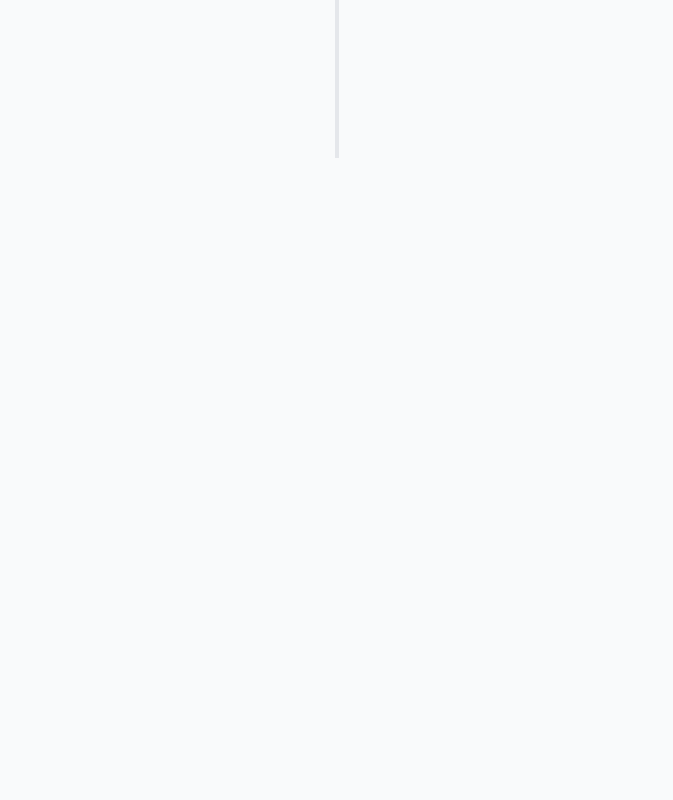
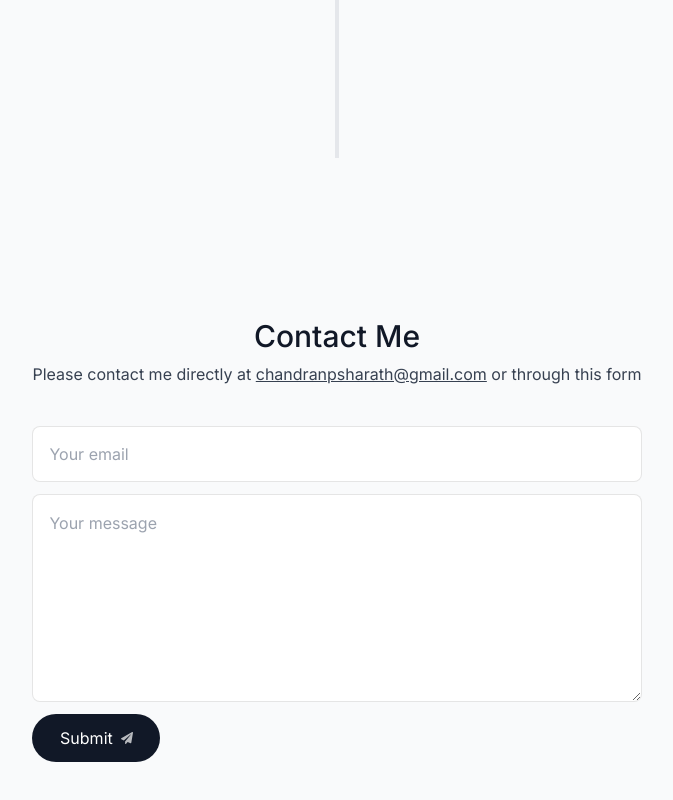
Before and after one commit to sharath-wq/next-js-portfolio, a Next.js app: page / in a window 1280 px wide. Shown: the part 3910-4710 px from the top of the page, without its empty margins (303-976 px from the left). Built offline with nearby package versions, Linux system fonts and the light colour scheme.

Commit message:
contact section structure completed and animation added.

```diff
--- a/app/globals.css
+++ b/app/globals.css
@@ -5,3 +5,7 @@
 html {
     --line-color: #e5e7eb;
 }
+
+.borderBlack {
+    @apply border border-black/10;
+}
--- a/app/layout.tsx
+++ b/app/layout.tsx
@@ -14,7 +14,7 @@
 export default function RootLayout({ children }: { children: React.ReactNode }) {
     return (
         <html lang="en" className="!scroll-smooth">
-            <body className={`${inter.className} bg-gray-50 text-gray-900 relative h-[5000px] pt-28 sm:pt-36`}>
+            <body className={`${inter.className} bg-gray-50 text-gray-900 relative pt-28 sm:pt-36`}>
                 <div className="bg-[#ADD8E6] absolute top-[-6rem] -z-10 right-[11rem] h-[31.25rem] w-[31.25rem] rounded-full blur-[10rem] sm:w-[68.75rem] dark:bg-[#FFB6C1]"></div>
                 <div className="bg-[#FFB6C1] absolute top-[-1rem] -z-10 left-[-35rem] h-[31.25rem] w-[50rem] rounded-full blur-[10rem] sm:w-[68.75rem] md:left-[-33rem] lg:left-[-28rem] xl:left-[-15rem] 2xl:left-[-5rem] dark:bg-[#ADD8E6]"></div>
 
--- a/app/page.tsx
+++ b/app/page.tsx
@@ -1,4 +1,4 @@
-import { About, Experience, Intro, Projects, SectionDivider, Skills } from "@/components";
+import { About, Contact, Experience, Intro, Projects, SectionDivider, Skills } from "@/components";
 
 export default function Home() {
     return (
@@ -12,6 +12,7 @@
             <Skills />
             <SectionDivider />
             <Experience />
+            <Contact />
         </main>
     );
 }
--- /dev/null
+++ b/components/contact.tsx
@@ -0,0 +1,49 @@
+"use client";
+
+import React from "react";
+import SectionHeading from "./section-heading";
+import { useSectionInView } from "@/lib/hooks";
+import { FaPaperPlane } from "react-icons/fa";
+import { motion } from "framer-motion";
+
+const Contact = () => {
+    const { ref } = useSectionInView("Experience");
+    return (
+        <motion.section
+            ref={ref}
+            id="contact"
+            className="scroll-mt-28 mb-20 sm:mb-28 w-[min(100%, 38rem)] text-center"
+            initial={{ opacity: 0 }}
+            whileInView={{ opacity: 1 }}
+            transition={{
+                duration: 1,
+            }}
+            viewport={{
+                once: true,
+            }}
+        >
+            <SectionHeading text="contact me" />
+            <p className="text-gray-700 -mt-6">
+                Please contact me directly at{" "}
+                <a href="mailto:chandranpsharath@gmail.com" className="underline">
+                    chandranpsharath@gmail.com
+                </a>{" "}
+                or through this form
+            </p>
+
+            <form action="" className="mt-10 flex flex-col">
+                <input type="email" placeholder="Your email" className="h-14 rounded-lg borderBlack px-4" />
+                <textarea placeholder="Your message" className="h-52 my-3 rounded-lg borderBlack p-4" />
+                <button
+                    type="submit"
+                    className="group flex items-center justify-center gap-2 h-[3rem] w-[8rem] bg-gray-900 text-white rounded-full outline-none transition-all focus:scale-110 hover:scale-110 hover:bg-gray-950 active:scale-105"
+                >
+                    Submit{" "}
+                    <FaPaperPlane className="text-xs opacity-70 transition-all group-hover:translate-x-1 group-hover:-translate-y-1" />
+                </button>
+            </form>
+        </motion.section>
+    );
+};
+
+export default Contact;
--- a/components/index.ts
+++ b/components/index.ts
@@ -6,5 +6,6 @@
 import Project from "./project";
 import Skills from "./skills";
 import Experience from "./experience";
+import Contact from "./contact";
 
-export { Header, Intro, SectionDivider, About, Projects, Project, Skills, Experience };
+export { Header, Intro, SectionDivider, About, Projects, Project, Skills, Experience, Contact };
```
